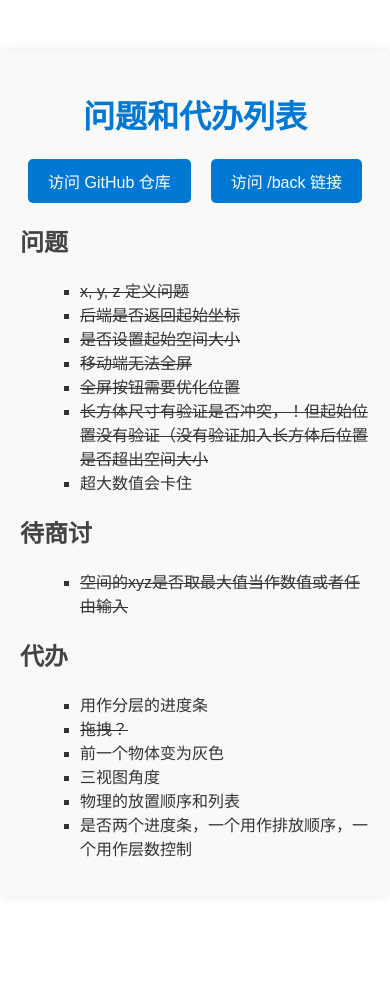
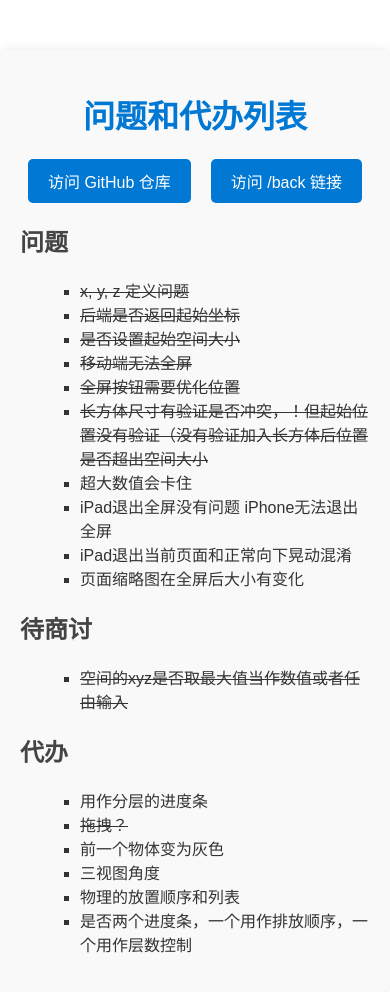
Before and after one commit to L1TangDingZhen/BOX_P, a React (Create React App) app in the folder box_show/: page / in a window 390 px wide. Shown: the top 992 px of the page. Before the commit the page ends 946 px from the top, so only its background shows below. Built offline with nearby package versions, Linux system fonts and the light colour scheme.

Commit message:
full screen bug on iphone fixed

```diff
--- a/box_show/src/box/back.js
+++ b/box_show/src/box/back.js
@@ -152,7 +152,7 @@ const ThreeScene = () => {
               const deltaY = touchY - touchStartY;
 
               // 如果向下滑动超过 100px，退出全屏
-              if (deltaY > 200) {
+              if (deltaY > window.innerHeight / 3) {
                 toggleFullScreen();
                 // 清除事件监听器
                 mountRef.current.removeEventListener('touchstart', handleFullscreenTouchStart);
--- a/box_show/src/box/box.js
+++ b/box_show/src/box/box.js
@@ -36,6 +36,9 @@ const IssuesAndTodos = () => {
           <li style={styles.strikethrough}>全屏按钮需要优化位置</li>
           <li style={styles.strikethrough}>长方体尺寸有验证是否冲突，！但起始位置没有验证（没有验证加入长方体后位置是否超出空间大小</li>
           <li>超大数值会卡住</li>
+          <li>iPad退出全屏没有问题 iPhone无法退出全屏</li>
+          <li>iPad退出当前页面和正常向下晃动混淆</li>
+          <li>页面缩略图在全屏后大小有变化</li>
 
         </ul>
       </div>
```
